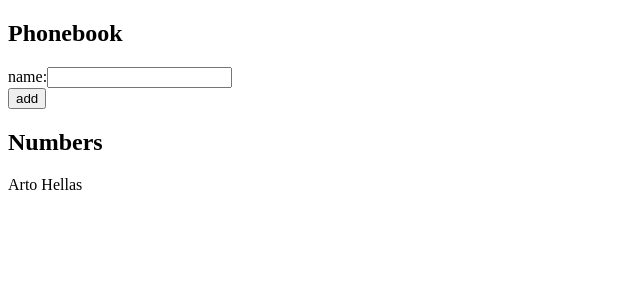
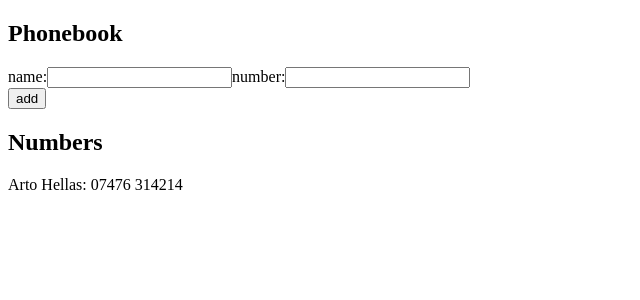
Before and after one commit to zakwatsonn/fullstackopen-part2, a React (Vite) app in the folder phonebook/: page / in a window 1280 px wide. Shown: the top 300 px of the page, without its empty margins (0-640 px from the left). Built offline with nearby package versions, Linux system fonts and the light colour scheme.

Commit message:
exercise 2.8

```diff
--- a/phonebook/src/App.jsx
+++ b/phonebook/src/App.jsx
@@ -2,36 +2,49 @@ import { useState } from 'react'
 
 const Profile = (props) => {
   return (
-    <p>{props.name}</p>
+      <p>{props.name}: {props.number}</p>
   )
 }
 
 const App = () => {
   const [persons, setPersons] = useState([
-    { name: 'Arto Hellas', }
+    {
+      name: 'Arto Hellas',
+      number: '07476 314214'
+    }
   ])
   const [newName, setNewName] = useState('')
+  const [newNumber, setNewNumber] = useState('')
 
   const handleNameChange = (event) => {
     setNewName(event.target.value)
   }
 
-  const isAlreadyAdded = (addition) => addition.name === newName
+  const handleNumberChange = (event) => {
+    setNewNumber(event.target.value)
+  }
+
+  const nameAlreadyAdded = (addition) => addition.name === newName
+  const numberAlreadyAdded = (addition) => addition.number === newNumber
 
   const addNote = (event) => {
     event.preventDefault()
 
     const newPerson = {
-      name: newName
+      name: newName,
+      number: newNumber
     }
 
-    if (persons.some(isAlreadyAdded)) {
+    if (persons.some(nameAlreadyAdded)) {
       alert(`${newName} is already added to the phonebook`)
+    } if (persons.some(numberAlreadyAdded)) {
+      alert(`${newNumber} is already added to the phonebook`)
     } else {
       setPersons(persons.concat(newPerson))
     }
 
     setNewName('')
+    setNewNumber('')
   }
 
   return (
@@ -44,13 +57,18 @@ const App = () => {
             value={newName}
             onChange={handleNameChange}
           />
+          number:
+          <input
+            value={newNumber}
+            onChange={handleNumberChange}
+          />
         </div>
         <div>
           <button type="submit" onClick={addNote}>add</button>
         </div>
       </form>
       <h2>Numbers</h2>
-      {persons.map(person => <Profile key={person.name} name={person.name} />)}
+      {persons.map(person => <Profile key={person.name} name={person.name} number={person.number}/>)}
     </div>
   )
 }
```
